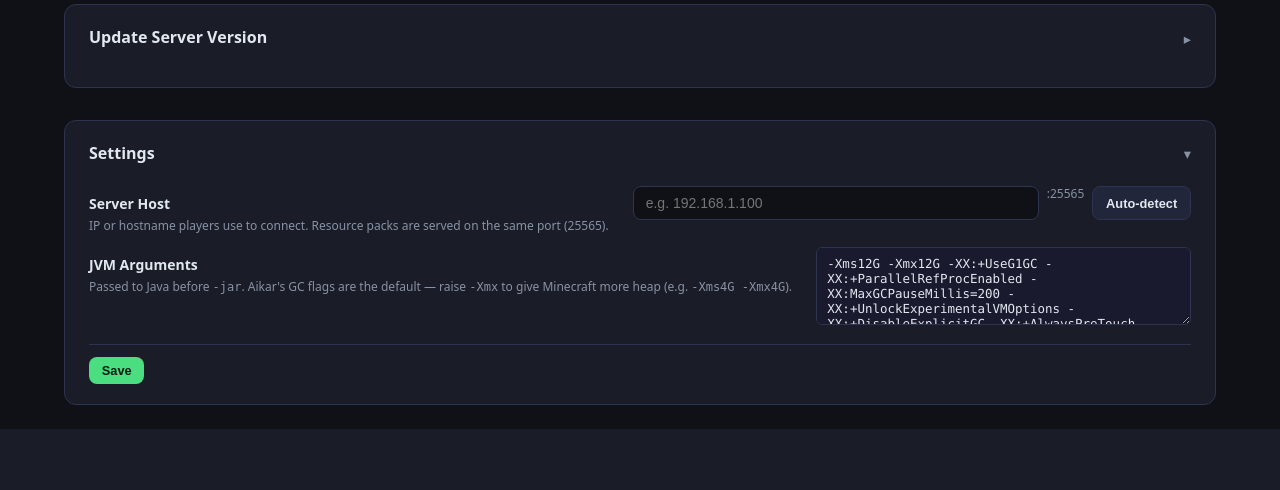
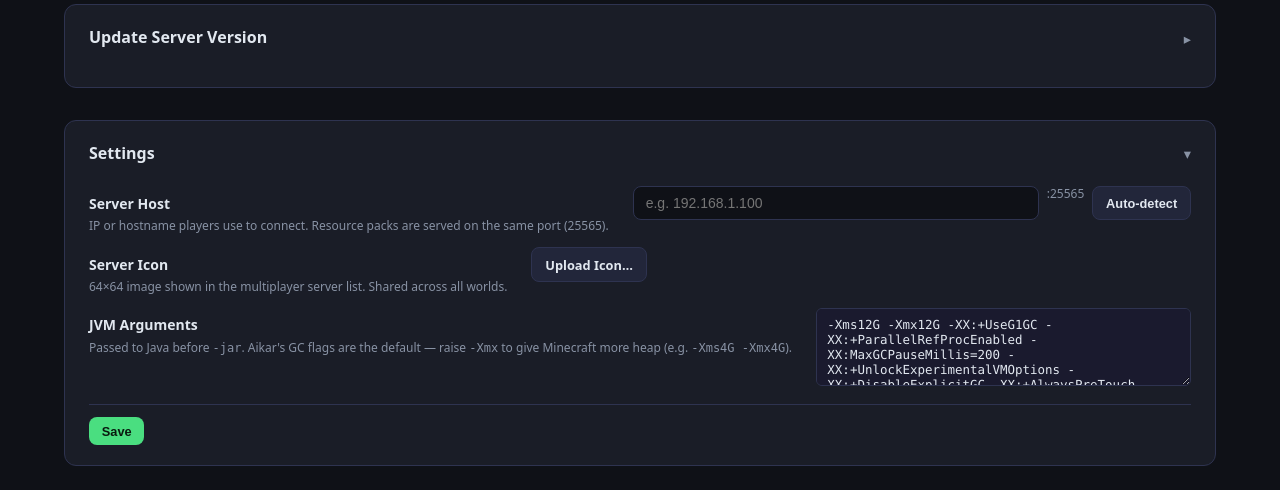
Before and after one commit to jek821/MinecraftServerManager, a Flask app: page / in a window 1280 px wide, after a click that opens the changed part. Shown: the part 502-992 px from the top of the page. Before the commit the page ends 931 px from the top, so only its background shows below. Run offline with Flask 3, Linux system fonts and the light colour scheme; the visitor is signed in with stand-in values (Sample User, id 1); data that the repository does not hold is empty.

Commit message:
added server-icon

```diff
--- a/webapp/app.py
+++ b/webapp/app.py
@@ -38,6 +38,8 @@ PACK_PORT = 17892     # dedicated resource-pack HTTP server
 DEFAULT_PUBLIC_PORT = 25565
 DEFAULT_MC_INTERNAL_PORT = 25566
 _IMAGE_EXTS = ('.png', '.jpg', '.jpeg')
+SERVER_ICON_FILE = BASE_DIR / 'server-icon.png'
+ICON_SIZE = 64
 
 def _load_secret_key() -> str:
     if key := os.environ.get('SECRET_KEY'):
@@ -671,6 +673,38 @@ def rebuild_paintings_all() -> int:
     return count
 
 
+# ─── Server icon ─────────────────────────────────────────────────────────────
+
+def _save_server_icon_file(upload) -> None:
+    """Resize upload to 64×64 PNG and save as the global server icon."""
+    with PILImage.open(upload) as img:
+        img = img.convert('RGBA')
+        img = img.resize((ICON_SIZE, ICON_SIZE), PILImage.Resampling.LANCZOS)
+        img.save(SERVER_ICON_FILE, 'PNG')
+
+
+def _apply_server_icon(world_dir: Path) -> None:
+    if SERVER_ICON_FILE.is_file():
+        shutil.copy2(SERVER_ICON_FILE, world_dir / 'server-icon.png')
+
+
+def _apply_server_icon_all() -> None:
+    if not SERVER_ICON_FILE.is_file() or not WORLDS_DIR.exists():
+        return
+    for world_dir in WORLDS_DIR.iterdir():
+        if world_dir.is_dir():
+            _apply_server_icon(world_dir)
+
+
+def _remove_server_icon_all() -> None:
+    if not WORLDS_DIR.exists():
+        return
+    for world_dir in WORLDS_DIR.iterdir():
+        icon = world_dir / 'server-icon.png'
+        if icon.is_file():
+            icon.unlink()
+
+
 # ─── Auth ────────────────────────────────────────────────────────────────────
 
 @app.route('/')
@@ -725,6 +759,7 @@ def activate_world(name):
     config = load_config()
     config['active_world'] = name
     save_config(config)
+    _apply_server_icon(world_dir)
     return jsonify({'ok': True})
 
 
@@ -1257,6 +1292,42 @@ def resource_pack_info(name):
     })
 
 
+# ─── Server icon API ─────────────────────────────────────────────────────────
+
+@app.route('/api/server-icon', methods=['GET'])
+@require_auth
+def get_server_icon():
+    if not SERVER_ICON_FILE.is_file():
+        return jsonify({'error': 'No server icon set'}), 404
+    return send_file(SERVER_ICON_FILE, mimetype='image/png')
+
+
+@app.route('/api/server-icon', methods=['POST'])
+@require_auth
+def upload_server_icon():
+    file = request.files.get('icon')
+    if not file or not file.filename:
+        return jsonify({'error': 'No file provided'}), 400
+    ext = Path(file.filename).suffix.lower()
+    if ext not in _IMAGE_EXTS:
+        return jsonify({'error': 'Only PNG/JPEG images allowed'}), 400
+    try:
+        _save_server_icon_file(file.stream)
+        _apply_server_icon_all()
+        return jsonify({'ok': True})
+    except Exception as e:
+        return jsonify({'error': f'Invalid image: {e}'}), 400
+
+
+@app.route('/api/server-icon', methods=['DELETE'])
+@require_auth
+def delete_server_icon():
+    if SERVER_ICON_FILE.is_file():
+        SERVER_ICON_FILE.unlink()
+    _remove_server_icon_all()
+    return jsonify({'ok': True})
+
+
 # ─── Config ───────────────────────────────────────────────────────────────────
 
 @app.route('/api/config', methods=['GET'])
@@ -1267,6 +1338,7 @@ def get_config_endpoint():
         'server_host': config.get('server_host', ''),
         'public_port': _public_port(),
         'jvm_args': config.get('jvm_args', _AIKAR_FLAGS),
+        'has_server_icon': SERVER_ICON_FILE.is_file(),
     })
 
 
@@ -1415,6 +1487,7 @@ def start_server():
         return jsonify({'error': 'server.jar not found in jars/ directory'}), 400
 
     (world_dir / 'eula.txt').write_text('eula=true\n')
+    _apply_server_icon(world_dir)
     if (world_dir / 'server.properties').exists():
         _ensure_mc_internal_port(world_dir)
         _ensure_rcon(world_dir)
--- a/webapp/static/app.js
+++ b/webapp/static/app.js
@@ -617,11 +617,26 @@ document.getElementById('givePaintingBtn').addEventListener('click', async () =>
 });
 
 // ── Settings ──────────────────────────────────────────────────────────────────
+function refreshServerIconPreview(hasIcon) {
+  const preview = document.getElementById('serverIconPreview');
+  const removeBtn = document.getElementById('removeServerIconBtn');
+  if (hasIcon) {
+    preview.src = `/api/server-icon?t=${Date.now()}`;
+    preview.classList.remove('hidden');
+    removeBtn.classList.remove('hidden');
+  } else {
+    preview.classList.add('hidden');
+    preview.removeAttribute('src');
+    removeBtn.classList.add('hidden');
+  }
+}
+
 async function loadSettings() {
   try {
     const cfg = await apiJson('GET', '/api/config');
     _serverHost = cfg.server_host || '';
     document.getElementById('jvmArgs').value = cfg.jvm_args || '';
+    refreshServerIconPreview(!!cfg.has_server_icon);
     if (_serverHost) {
       document.getElementById('serverHost').value = _serverHost;
     } else {
@@ -633,6 +648,45 @@ async function loadSettings() {
     }
   } catch { /* non-fatal */ }
 }
+
+document.getElementById('serverIconInput').addEventListener('change', async (e) => {
+  const file = e.target.files[0];
+  e.target.value = '';
+  if (!file) return;
+  const statusEl = document.getElementById('serverIconStatus');
+  const form = new FormData();
+  form.append('icon', file);
+  try {
+    const res = await fetch('/api/server-icon', { method: 'POST', body: form });
+    const data = await res.json();
+    if (!res.ok) throw new Error(data.error || 'Upload failed');
+    refreshServerIconPreview(true);
+    statusEl.textContent = '✔ Icon saved — restart server to show in server list';
+    statusEl.className = 'status-text ok';
+    statusEl.classList.remove('hidden');
+    setTimeout(() => statusEl.classList.add('hidden'), 3000);
+  } catch (err) {
+    statusEl.textContent = '✘ ' + err.message;
+    statusEl.className = 'status-text err';
+    statusEl.classList.remove('hidden');
+  }
+});
+
+document.getElementById('removeServerIconBtn').addEventListener('click', async () => {
+  const statusEl = document.getElementById('serverIconStatus');
+  try {
+    await apiJson('DELETE', '/api/server-icon');
+    refreshServerIconPreview(false);
+    statusEl.textContent = '✔ Icon removed — restart server to update server list';
+    statusEl.className = 'status-text ok';
+    statusEl.classList.remove('hidden');
+    setTimeout(() => statusEl.classList.add('hidden'), 3000);
+  } catch (err) {
+    statusEl.textContent = '✘ ' + err.message;
+    statusEl.className = 'status-text err';
+    statusEl.classList.remove('hidden');
+  }
+});
 
 document.getElementById('autoDetectBtn').addEventListener('click', async () => {
   try {
--- a/webapp/static/style.css
+++ b/webapp/static/style.css
@@ -458,6 +458,26 @@ main {
 
 .setting-control { flex: 1; }
 
+.icon-upload-row {
+  display: flex;
+  align-items: center;
+  gap: 1rem;
+}
+
+.server-icon-preview {
+  width: 64px;
+  height: 64px;
+  border-radius: 4px;
+  border: 1px solid var(--border, #334155);
+  image-rendering: pixelated;
+}
+
+.icon-upload-actions {
+  display: flex;
+  flex-wrap: wrap;
+  gap: 0.5rem;
+}
+
 .jvm-args-input {
   width: 100%;
   font-family: var(--font-mono, monospace);
--- a/webapp/templates/index.html
+++ b/webapp/templates/index.html
@@ -144,6 +144,23 @@
                 <span class="setting-hint" style="white-space:nowrap">:25565</span>
                 <button class="btn btn-secondary" id="autoDetectBtn">Auto-detect</button>
               </div>
+            </div>
+          </div>
+          <div class="setting-row">
+            <div class="setting-label">
+              <span>Server Icon</span>
+              <span class="setting-hint">64×64 image shown in the multiplayer server list. Shared across all worlds.</span>
+            </div>
+            <div class="setting-control">
+              <div class="icon-upload-row">
+                <img id="serverIconPreview" class="server-icon-preview hidden" alt="Server icon preview" width="64" height="64" />
+                <div class="icon-upload-actions">
+                  <label class="btn btn-secondary" for="serverIconInput">Upload Icon…</label>
+                  <input type="file" id="serverIconInput" accept="image/png,image/jpeg" style="display:none">
+                  <button class="btn btn-danger hidden" id="removeServerIconBtn" type="button">Remove</button>
+                </div>
+              </div>
+              <p id="serverIconStatus" class="status-text hidden"></p>
             </div>
           </div>
           <div class="setting-row">
```
Also changed, not shown: 1 other file.
